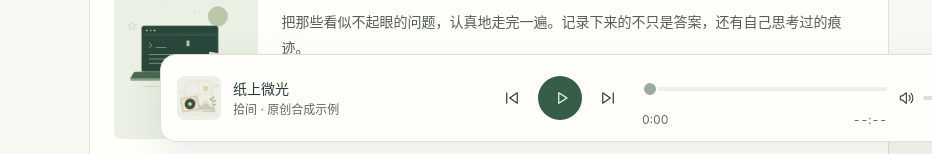
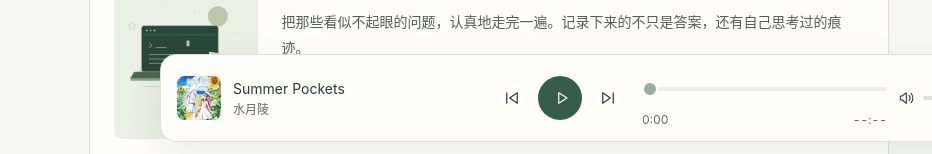
Before and after one commit to xuan511/Astro, an Astro site: page / in a window 1280 px wide. Shown: the part 646-800 px from the top of the page, 0-932 px from the left. Built offline with nearby package versions, Linux system fonts and the light colour scheme; Astro itself is replaced by a stand-in of ours; some packages are replaced by stand-ins of ours.

Commit message:
feat: 音乐栏目加入 Summer Pockets 两首歌曲
添加水月陵《Summer Pockets》与 YURiKA《青き此方》，附 Key 官方专辑封面。
使用完整曲长的网页 MP3 版本，记录封面来源，保留原有示例与持久播放器。

```diff
--- a/src/data/music.json
+++ b/src/data/music.json
@@ -1,4 +1,20 @@
 [
+  {
+    "id": "summer-pockets",
+    "title": "Summer Pockets",
+    "artist": "水月陵",
+    "src": "music/summer-pockets.mp3",
+    "cover": "images/summer-pockets-ost.jpg",
+    "demo": false
+  },
+  {
+    "id": "aoki-konata",
+    "title": "青き此方（青之此方）",
+    "artist": "YURiKA",
+    "src": "music/aoki-konata.mp3",
+    "cover": "images/summer-pockets-rb-vocal.jpg",
+    "demo": false
+  },
   {
     "id": "paper-light",
     "title": "纸上微光",
```
Also changed, not shown: docs/MUSIC.md (+11 -0 lines), public/images/summer-pockets-ost.jpg (added), public/images/summer-pockets-rb-vocal.jpg (added), 2 other files.
